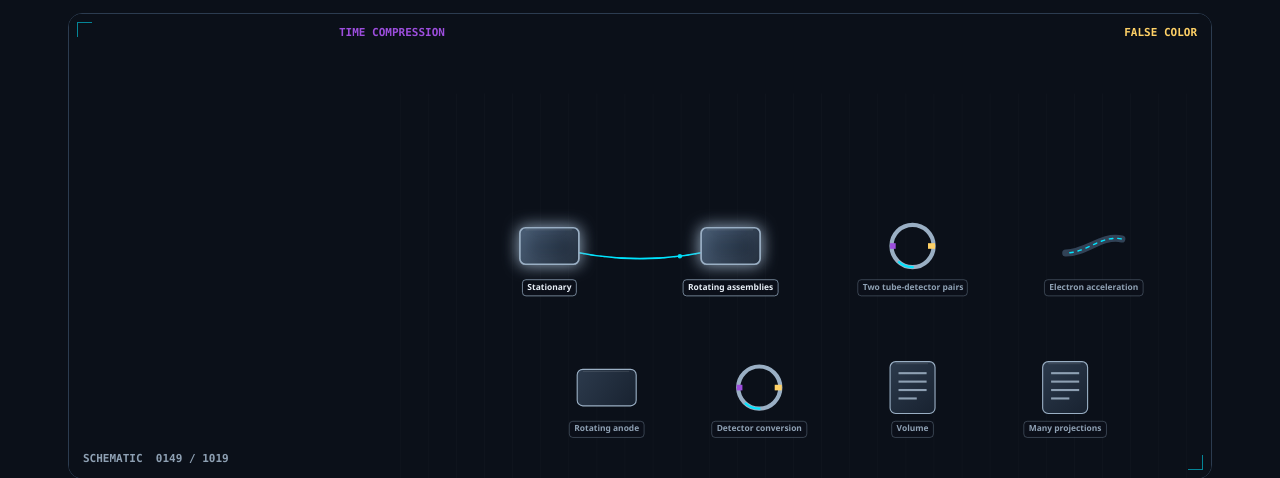
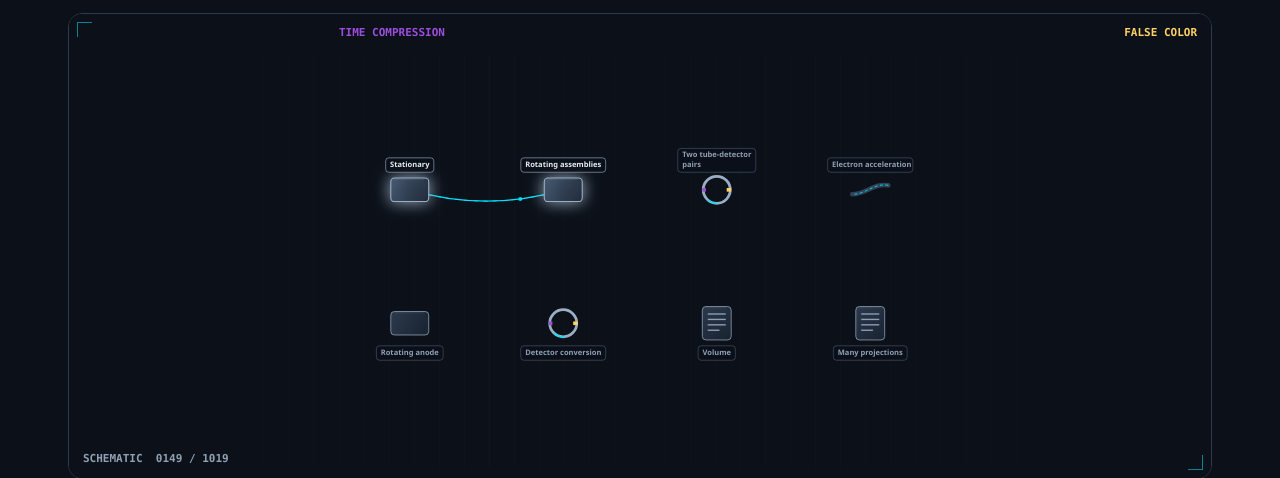
Before and after one commit to mizcausevic-dev/dual-source-ct-scanner-explainer, a plain HTML site: page index.html in a window 1280 px wide. Shown: the part 333-811 px from the top of the page. Drawn offline with Linux system fonts and the light colour scheme.

Commit message:
Spread schematic parts so labels no longer overlap.

```diff
--- a/engine.js
+++ b/engine.js
@@ -1141,15 +1141,7 @@
     }
     var a = cen(prev);
     var b = cen(nodes);
-    var e = si === 0 ? smooth(Math.min(1, local / 0.45)) : smooth(Math.min(1, local / 0.32));
-    var z1 = si === 4 ? 1.02 : 1.12;
-    var z0 = si === 0 ? 1.0 : 1.06;
-    return {
-      x: a.x + (b.x - a.x) * e,
-      y: a.y + (b.y - a.y) * e,
-      z: z0 + (z1 - z0) * e,
-      si: si
-    };
+    return { x: 0.5, y: 0.48, z: 1, si: si };
   }
 
   function drawSilhouette(ctx, kind) {
@@ -1195,15 +1187,17 @@
 
   function drawLabel(ctx, node, p, on) {
     ctx.font = "600 12px ui-sans-serif, Segoe UI, sans-serif";
-    var lines = wrap(ctx, node.label, 148);
+    var lines = wrap(ctx, node.label, 128);
     var w = 0;
     var i;
     for (i = 0; i < lines.length; i++) w = Math.max(w, ctx.measureText(lines[i]).width);
-    w = Math.min(156, w + 14);
+    w = Math.min(136, w + 14);
     var h = lines.length * 15 + 8;
+    var above = node.y < 0.45;
     var lx = p.x - w / 2;
-    var ly = p.y + 48;
-    if (ly + h > 680) ly = p.y - 48 - h;
+    var ly = above ? p.y - 28 - h : p.y + 36;
+    if (lx < 28) lx = 28;
+    if (lx + w > 1172) lx = 1172 - w;
     ctx.fillStyle = "rgba(11,16,25,.86)";
     roundRect(ctx, lx, ly, w, h, 5);
     ctx.fill();
@@ -1257,6 +1251,7 @@
     var accent = roleColor(node.role);
     ctx.save();
     ctx.translate(p.x, p.y);
+    ctx.scale(0.72, 0.72);
     if (on) {
       ctx.shadowColor = accent;
       ctx.shadowBlur = 16;
```
Also changed, not shown: index.html (+1 -1 lines), scene.json (+12 -12 lines).
